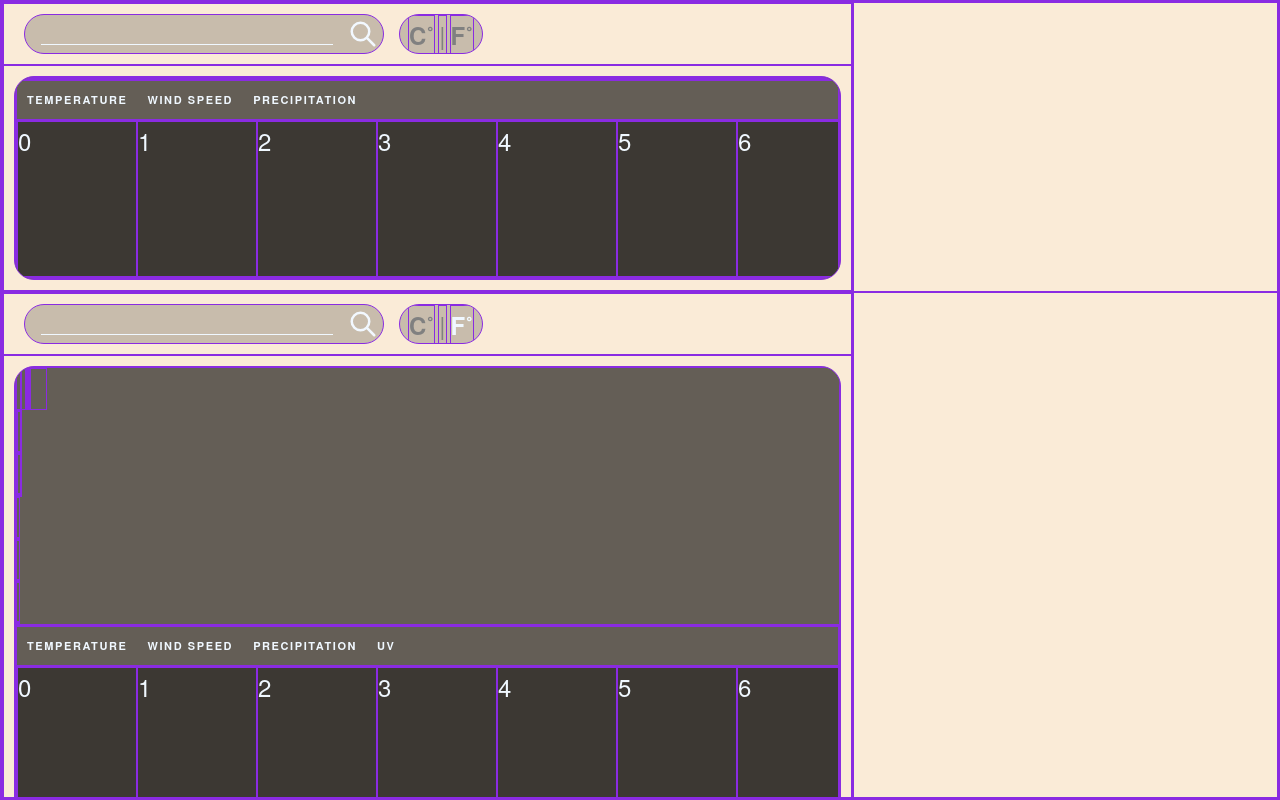
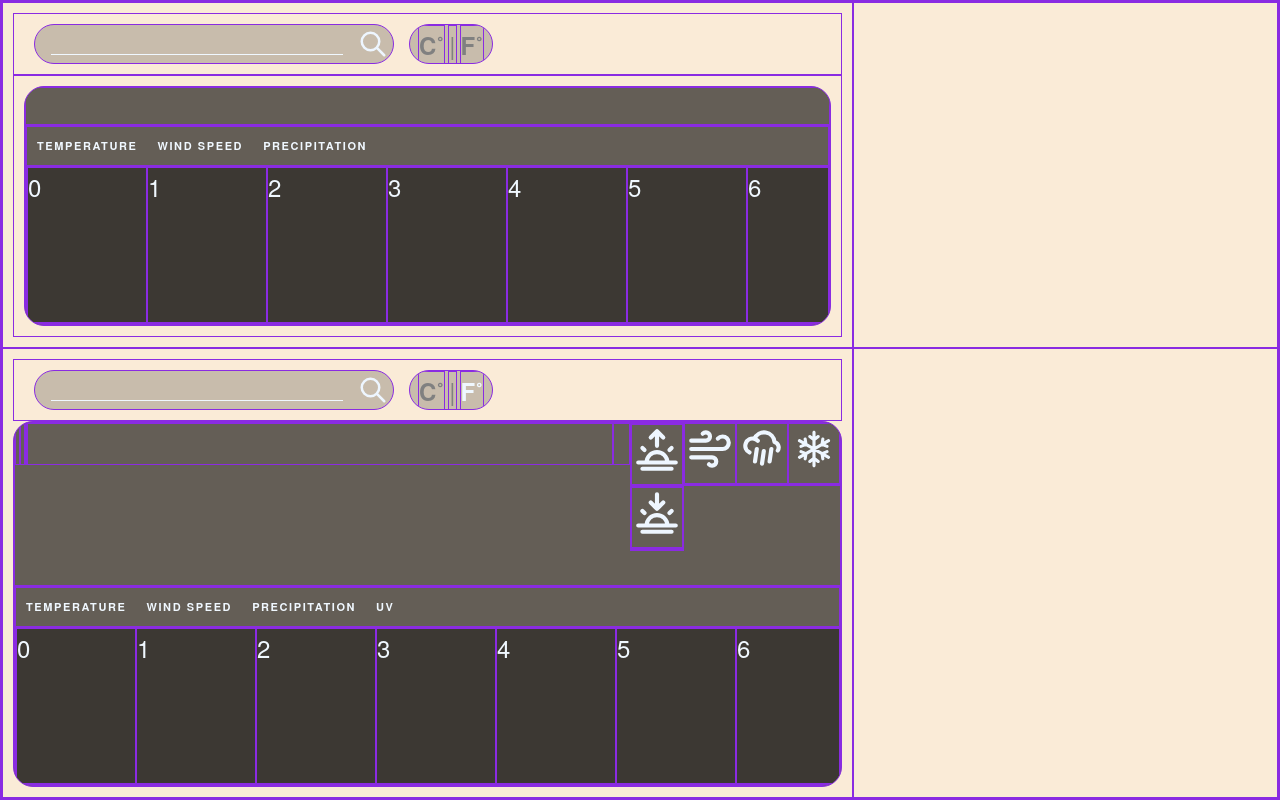
Before and after one commit to KentonKim/weather-app, a website built with webpack: page dist/index.html in a window 1280 px wide. Built offline with nearby package versions, Linux system fonts and the light colour scheme.

Commit message:
Added icons to content

```diff
--- a/src/dom/content.js
+++ b/src/dom/content.js
@@ -1,10 +1,19 @@
+import sunriseIcon from "../icons/sunrise.svg"
+import sunsetIcon from "../icons/sunset.svg"
+import rainIcon from "../icons/rain.svg"
+import windIcon from "../icons/wind.svg"
+import snowIcon from "../icons/snow.svg"
+
+
 const initContainers = (parentDiv) => {
     // make container with image and text child elements
-    const makeContainer = (string) => {
+    const makeContainer = (string, img) => {
         const container = document.createElement('div')
         container.id = `${string}-container`
         const icon = document.createElement('img')
+        icon.classList.add('content-icon')
         icon.id = `${string}-icon`
+        icon.src = img
         const text = document.createElement('div')
         text.id = `${string}-text`
         container.appendChild(icon)
@@ -12,8 +21,8 @@ const initContainers = (parentDiv) => {
         return container
     }
 
-    const containerContainer = document.createElement('div')
-    containerContainer.id = 'content-container'
+    // const containerContainer = document.createElement('div')
+    // containerContainer.id = 'content-container'
     const contentContainer = document.createElement('div')
     contentContainer.id = "content"
 
@@ -43,8 +52,8 @@ const initContainers = (parentDiv) => {
     // Content stuff
     const sunContainer = document.createElement('div')
     sunContainer.id = 'sun-container'
-    sunContainer.appendChild(makeContainer('sunrise'))
-    sunContainer.appendChild(makeContainer('sunset'))
+    sunContainer.appendChild(makeContainer('sunrise', sunriseIcon))
+    sunContainer.appendChild(makeContainer('sunset', sunsetIcon))
 
     // Bottomm Items
     const bottomDiv = document.createElement('div')
@@ -88,9 +97,9 @@ const initContainers = (parentDiv) => {
     topDiv.appendChild(topHeader)
 
     topDiv.appendChild(sunContainer)
-    topDiv.appendChild(makeContainer('wind'))
-    topDiv.appendChild(makeContainer('rain'))
-    topDiv.appendChild(makeContainer('snow'))
+    topDiv.appendChild(makeContainer('wind', windIcon))
+    topDiv.appendChild(makeContainer('rain', rainIcon))
+    topDiv.appendChild(makeContainer('snow', snowIcon))
 
     tabDiv.appendChild(temperatureButton)
     tabDiv.appendChild(windButton)
@@ -103,9 +112,10 @@ const initContainers = (parentDiv) => {
     contentContainer.appendChild(topDiv)
     contentContainer.appendChild(bottomDiv)
 
-    containerContainer.appendChild(contentContainer)
+    // containerContainer.appendChild(contentContainer)
 
-    parentDiv.appendChild(containerContainer)
+    // parentDiv.appendChild(containerContainer)
+    parentDiv.appendChild(contentContainer)
     return
 }
 
--- a/src/style.css
+++ b/src/style.css
@@ -22,6 +22,7 @@
     --transition-fast: 0.1s;
     --transition-med: 0.15s;
     --transition-slow: 0.2s;
+    --alice-blule: invert(89%) sepia(24%) saturate(203%) hue-rotate(191deg) brightness(103%) contrast(101%);
 }
 
 
@@ -51,11 +52,14 @@ button:focus, input:focus {
 #main-left {
     display: flex;
     flex-flow: column;
-    overflow: auto; /* auto, hidden works */
+    justify-content: center;
+    overflow-x: auto; /* auto, hidden works */
+    padding: 10px;
 }
 
 #main-right {
-    overflow: auto;
+    overflow-x: auto;
+    overflow-y: clip;
 }
 
 #navbar {
@@ -63,7 +67,7 @@ button:focus, input:focus {
     justify-content: start;
     gap: 15px;
     align-items: center;
-    padding: 10px 20px;
+    padding-bottom: 10px;
 }
 
 #toggle-temp-container {
@@ -115,7 +119,7 @@ button:focus, input:focus {
 }
 
 #search-icon {
-    filter: invert(96%) sepia(47%) saturate(7073%) hue-rotate(179deg) brightness(110%) contrast(106%);
+    filter: var(--alice-blule);
 }
 
 #search-input {
@@ -142,7 +146,6 @@ button:focus, input:focus {
 #content-container {
     width: 100%;
     height: 100%;
-    padding: 10px;
 }
 
 #content {
@@ -157,9 +160,9 @@ button:focus, input:focus {
 
 #content-top {
     flex: 1;
-    display: flex;
+    /*display: flex;
     flex-flow: column wrap;
-    align-content: stretch;
+    align-content: stretch; */
 }
 
 #content-header {
@@ -195,6 +198,11 @@ button:focus, input:focus {
 #main-icon-container {
     margin-right: 3px;
     margin-left: 3px;
+}
+
+.content-icon {
+    width: 50px;
+    filter: var(--alice-blule)
 }
 
 #content-bottom {
```
Also changed, not shown: README.md, src/icons/rain.svg (added), src/icons/snow.svg (added), src/icons/wind.svg (added), 2 other files.
